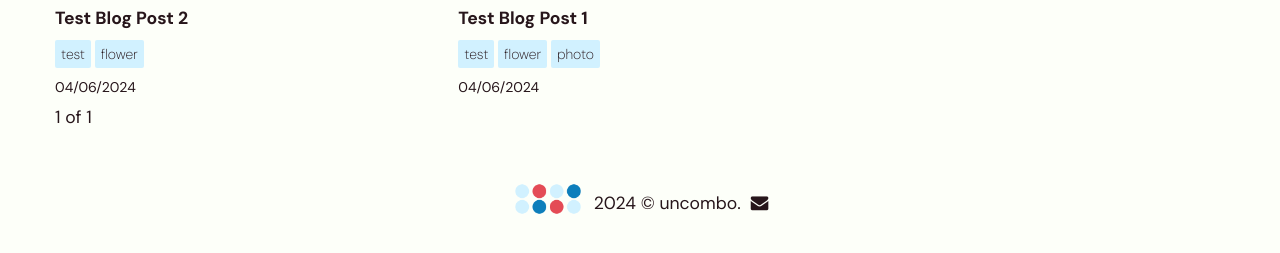
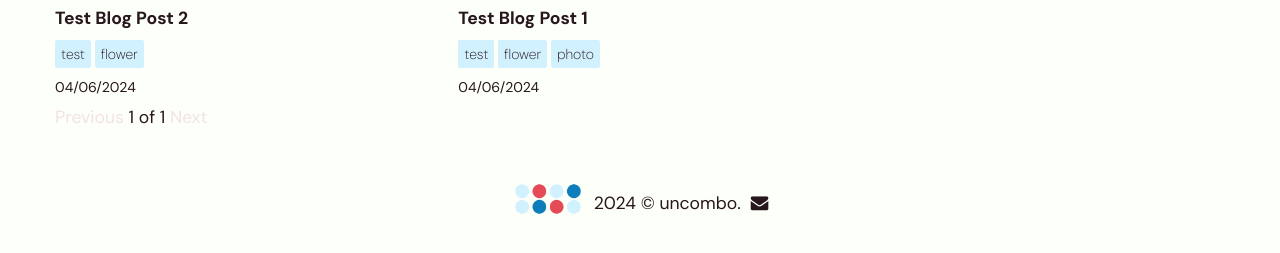
Before and after one commit to jdarrach/uncombo, a Jekyll site: the page built from blog/index.html, in a window 1280 px wide and 1022 px high. Shown: the part 748-1001 px from the top of the window. Built offline with Jekyll 4.4.1, drawn with Linux system fonts in a browser that asks for light colours; the list of posts is cut into pages by our own code.

Commit message:
pagination styling

```diff
--- a/_sass/_layout.scss
+++ b/_sass/_layout.scss
@@ -379,3 +379,6 @@ hr{
 		margin:0 auto;
 	}
 }
+.pagination .previous-inactive, .next-inactive{
+	color:$light;
+}
--- a/blog/index.html
+++ b/blog/index.html
@@ -32,13 +32,13 @@ exclude: true
 	  {% if paginator.previous_page %}
 		<a href="{{ paginator.previous_page_path }}" class="previous">Previous</a>
 	  {% else %}
-		<!--<span class="previous">Previous</span>-->
+		<span class="previous-inactive">Previous</span>
 	  {% endif %}
 	  <span class="page_number "> {{ paginator.page }} of {{ paginator.total_pages }}</span>
 	  {% if paginator.next_page %}
 		<a href="{{ paginator.next_page_path }}" class="next">Next</a>
 	  {% else %}
-		<!--<span class="next ">Next</span>-->
+		<span class="next-inactive">Next</span>
 	  {% endif %}
 	</div>
 </div>
```
